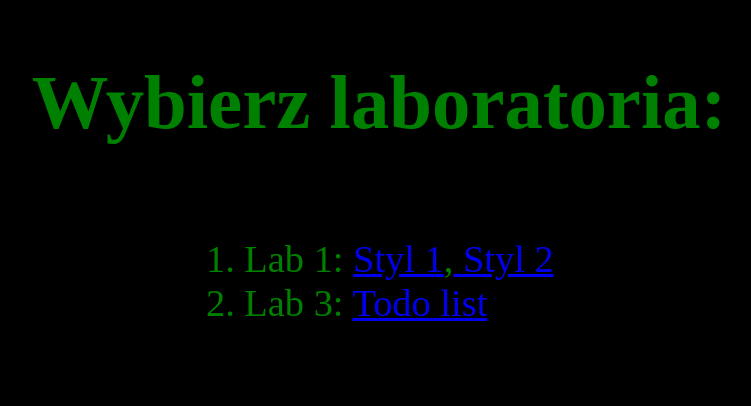
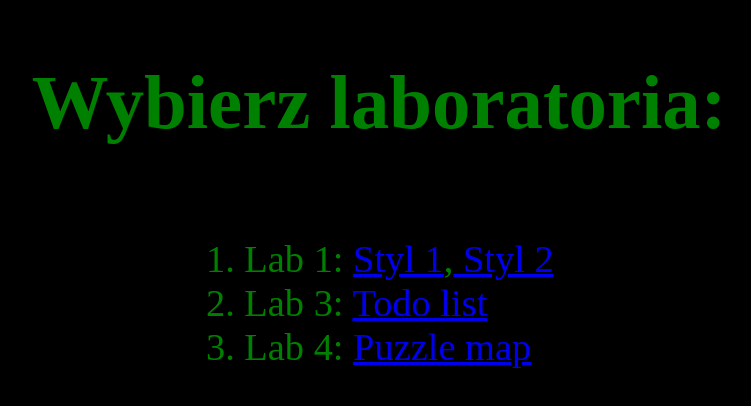
Before and after one commit to Michaldariusznowakowski/aplikacje-internetowe-1, a plain HTML site: page index.html in a window 1280 px wide. Shown: the whole page, without its empty margins (261-1012 px from the left). Drawn offline with Linux system fonts and the light colour scheme.

Commit message:
new file:   Lab4/main.css 	new file:   Lab4/main.js 	modified:   index.html

```diff
--- a/index.html
+++ b/index.html
@@ -24,6 +24,7 @@
             <ol>
                 <li>Lab 1: <a href="./Lab1/index.html">Styl 1</a></a>,<a href="./Lab1/index2.html"> Styl 2</a></li>
                 <li>Lab 3: <a href="./Lab3/index.html">Todo list</a></li>
+                <li>Lab 4: <a href="./Lab4/index.html">Puzzle map</a></li>
             </ol>
         </div>
     </body>
```
Also changed, not shown: Lab4/main.css (added), Lab4/main.js (added).
